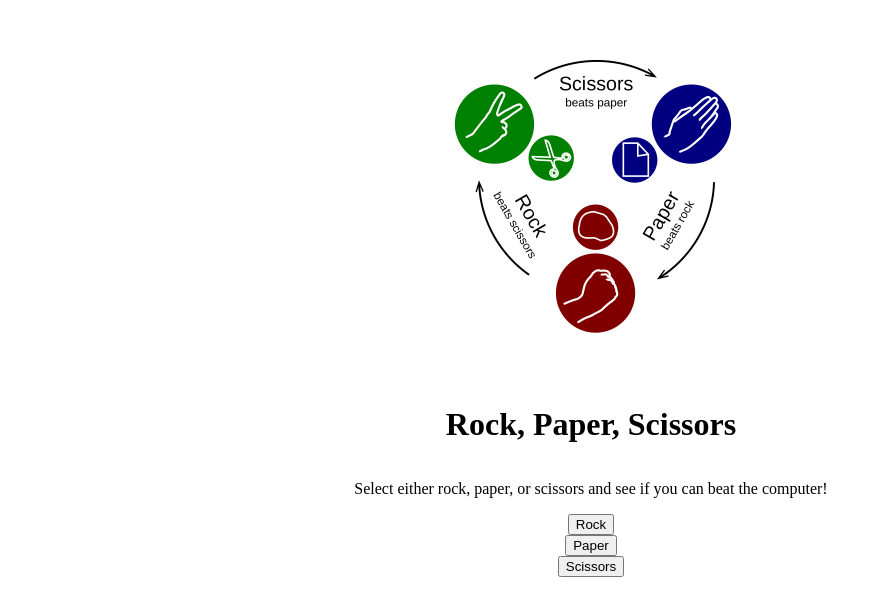
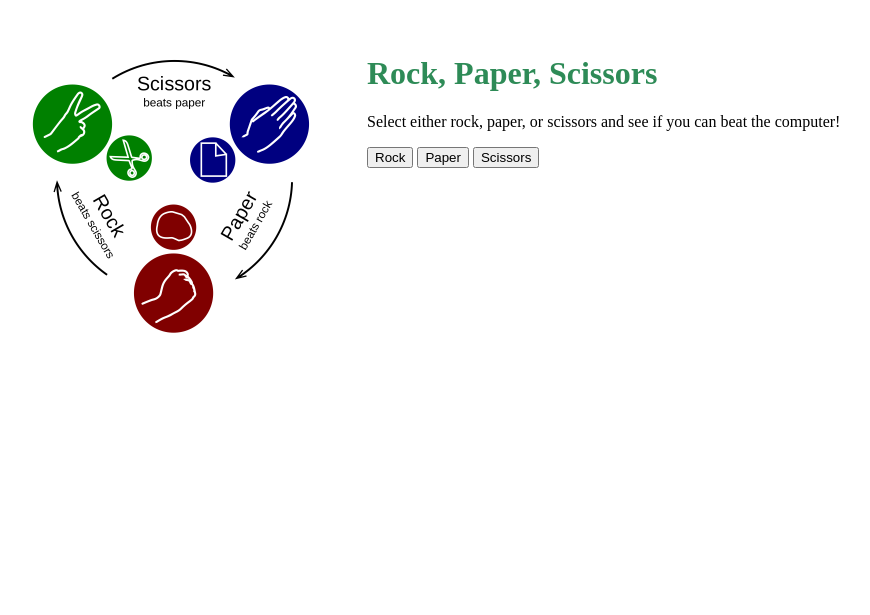
Before and after one commit to sehriban-act/rock-paper-scissors_game, a plain HTML site: page index.html in a window 1280 px wide. Shown: the part 105-720 px from the top of the page, without its empty margins (109-979 px from the left). Drawn offline with Linux system fonts and the light colour scheme.

Commit message:
style changed

```diff
--- a/app.js
+++ b/app.js
@@ -2,6 +2,7 @@
  const score = document.querySelector('.score');
  const buttons = document.querySelectorAll('button');
  const winnerScores = [0, 0];
+ //  winnerScores.innerHTML.style.color = "red";
 
  //add event listeners to buttons
  for (let i = 0; i < buttons.length; i++) {
@@ -28,7 +29,7 @@
 
      //setup a function to compare winners and return result
      let result = checkWinner(playerSelection, computerSelection);
-
+     //  result.innerText.style.color = "blue";
      //output scores to the DOM
      if (result === 'Player') {
          result += ' wins!';
--- a/index.html
+++ b/index.html
@@ -10,11 +10,19 @@
 </head>
 
 <body>
-    <img src="./image/1200px-Rock-paper-scissors.svg.png" alt="" width="300px">
+    <img src="./image/1200px-Rock-paper-scissors.svg.png" alt="" width="300px" class="">
     <h1>Rock, Paper, Scissors</h1>
     <p>Select either rock, paper, or scissors and see if you can beat the computer!</p>
 
     <!-- <p><strong>Remember:</strong> “Rock breaks scissors, scissors cuts paper, paper covers rock.” </p> -->
+
+
+
+    <button type='button'>Rock</button>
+    <button type='button'>Paper</button>
+    <button type='button'>Scissors</button>
+
+
     <div class='score'>
         <!-- <p>player :<span id="playerScore"></span></p>
 <p>computer :<span id="comScore"></span></p> -->
@@ -25,14 +33,6 @@
     </div>
 
     <div class="winner"></div>
-    <button type='button'>Rock</button>
-    <button type='button'>Paper</button>
-    <button type='button'>Scissors</button>
-
-
-
-
-
 
 
 
--- a/style.css
+++ b/style.css
@@ -2,12 +2,22 @@ body {
   /* background-image: url(./image/1200px-Rock-paper-scissors.svg.png); */
   margin-top: 10em;
   margin-left: 8em;
-  display: flex;
-  flex-direction: column;
-  justify-content: center;
-  align-items: center;
-  align-content: center;
+  /* display: flex; */
+  /* flex-direction: row; */
+  /* justify-content: center; */
+  /* align-items: center; */
+  /* align-content: center; */
 }
 h1 {
   margin-top: 2em;
+  color: seagreen;
 }
+img {
+  /* display: inline-block; */
+  float: left;
+  margin-right: 3em;
+}
+.message,
+.score {
+  padding: 1em;
+}
```
